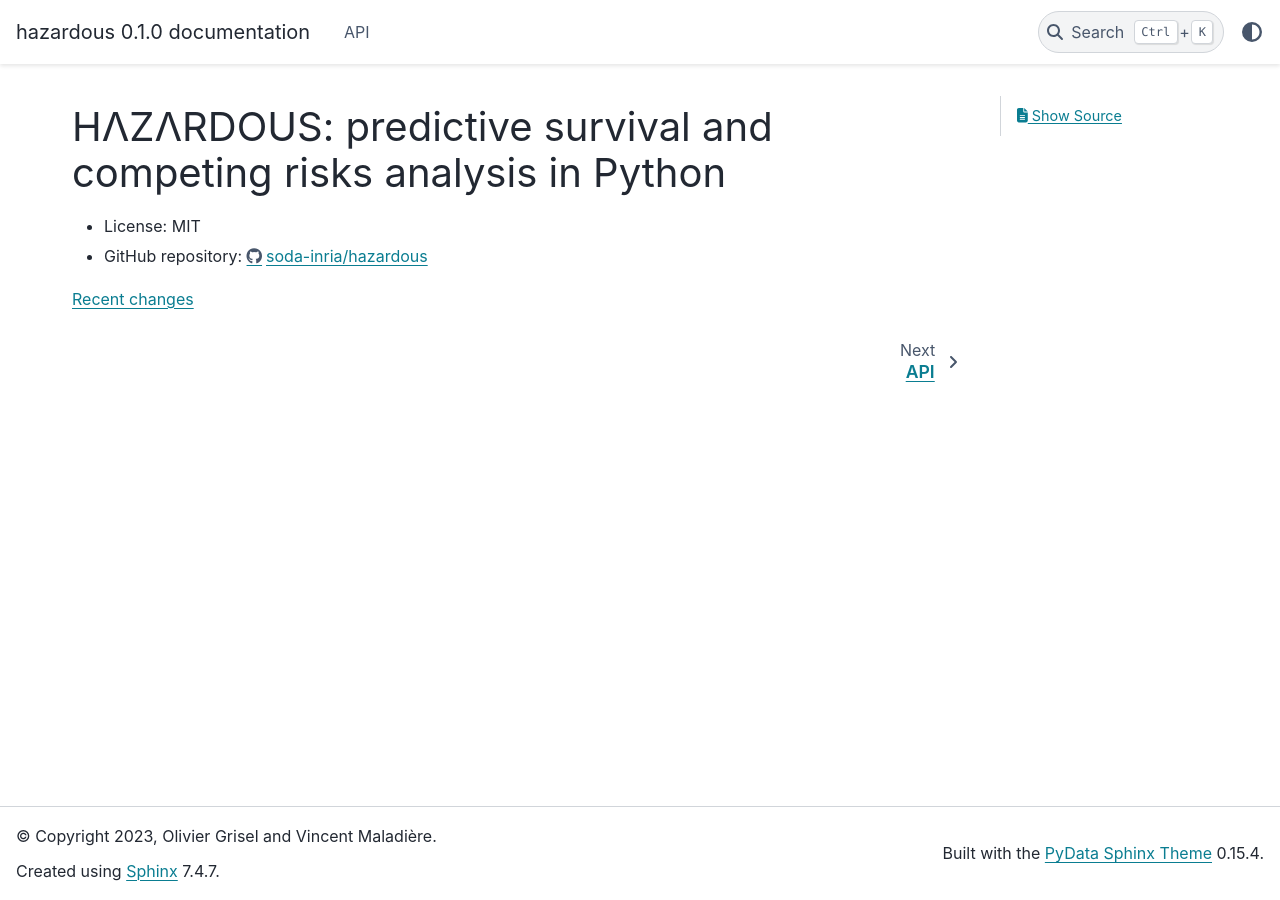
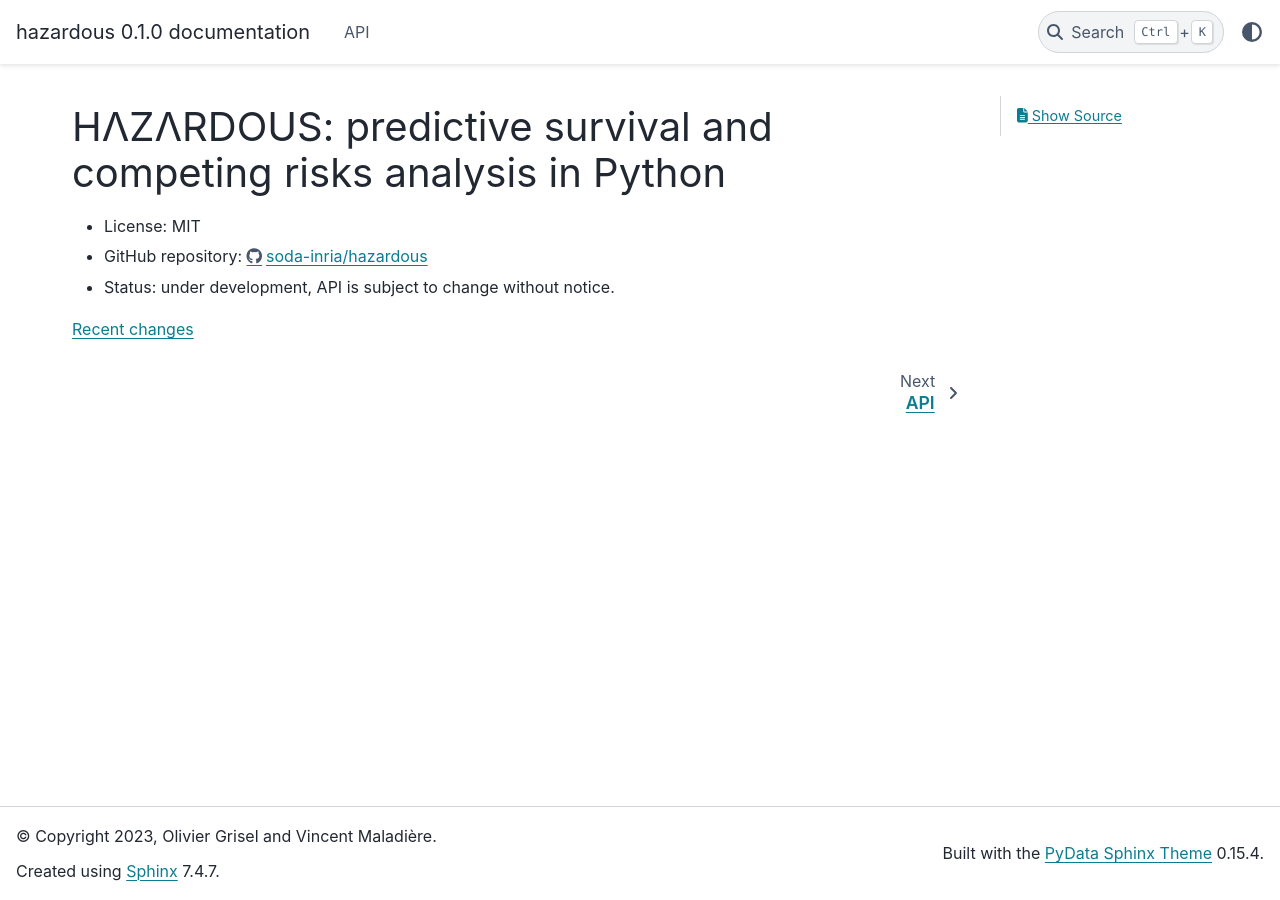
Before and after one commit to soda-inria/hazardous, a Sphinx documentation site: the page built from doc/index.rst, in a window 1280 px wide. Built offline with Sphinx 7.4.7 and the PyData theme 0.15.4, drawn with Linux system fonts in a browser that asks for light colours; pages that are not in the unit, such as notebooks, are missing from menus.

Commit message:
Make it explicit that the API is not settled yet

```diff
--- a/doc/index.rst
+++ b/doc/index.rst
@@ -14,6 +14,7 @@ HΛZΛRDOUS: predictive survival and competing risks analysis in Python
 
 - License: MIT
 - GitHub repository: https://github.com/soda-inria/hazardous
+- Status: under development, API is subject to change without notice.
 
 .. container:: right-align
 
```
